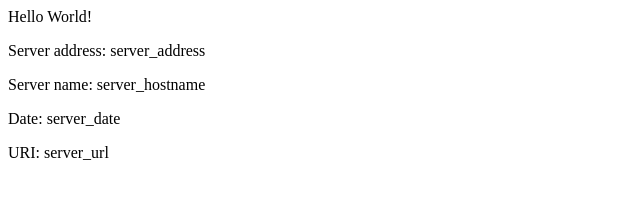
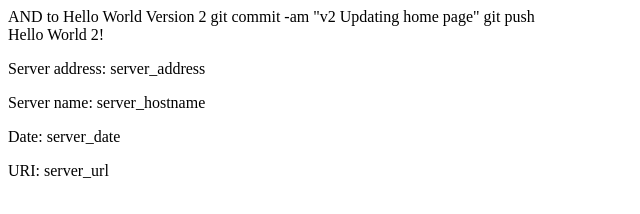
Before and after one commit to arantzaf/eks-example, a plain HTML site: page src/index.html in a window 1280 px wide. Shown: the whole page, without its empty margins (0-640 px from the left). Drawn offline with Linux system fonts and the light colour scheme.

Commit message:
v2 Updating home page

```diff
--- a/src/index.html
+++ b/src/index.html
@@ -1,8 +1,12 @@
 <head>
-<title>Hello World</title>
-</head>
+<title>Hello World 2</title>
+</hhange the <title> AND <h> to Hello World Version 2
+
+	git commit -am "v2 Updating home page"
+	git push
+
 <div class="info">
-<h>Hello World!</h>
+<h>Hello World 2!</h>
 <p><span>Server&nbsp;address:</span> <span>server_address</span></p>
 <p><span>Server&nbsp;name:</span> <span>server_hostname</span></p>
 <p class="smaller"><span>Date:</span> <span>server_date</span></p>
```
